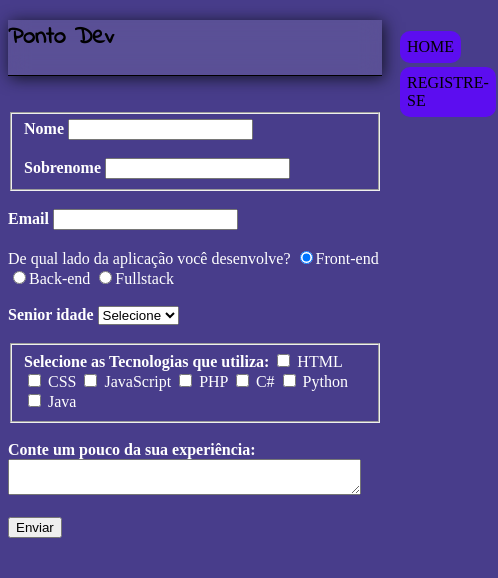
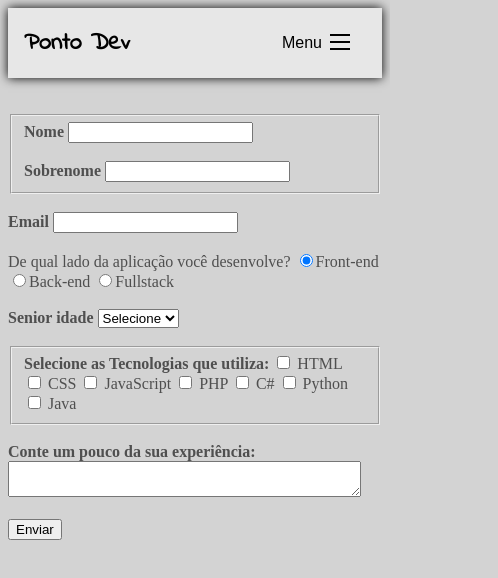
Before and after one commit to jaoopedro/blogdev, a plain HTML site: page registro.html in a window 390 px wide. Shown: the whole page, 498 px wide, since content can reach past the window. Drawn offline with Linux system fonts and the light colour scheme.

Commit message:
Atualização do Menu
Menu responsivo e atualizado.

```diff
--- a/estilo.css
+++ b/estilo.css
@@ -3,30 +3,21 @@
 
 /*Cor do site*/
 body{
-	/*background-color: #857dbb;*/
-	background-image: url("imagens/GettyImages-1086740226-5c2d625a4cedfd00016ed36c.jpg");
+	background-color: #D3D3D3;
+	/*background-image: url("imagens/GettyImages-1086740226-5c2d625a4cedfd00016ed36c.jpg");*/
 }
+
+
 div#interfaca{
 	width: 950px ;
 	position: relative;
-	background-color: #483D8B;
-	margin: 2px auto 0px auto;
+	background-color: #696969;
+	margin: 10px auto 0px auto;
 	box-shadow: 0px 0px 10px black;
 	padding: 10px;
 }
 
-header#cabeca{
-	background: rgba(255, 255, 255, 0.1);/*Efeito de vidro embaçado*/
-	backdrop-filter: blur(10px);/*Efeito de vidro embaçado*/
-	-webkit-backdrop-filter: blur(10px);/*Efeito de vidro embaçado*/
-	margin-left:137px;
-	margin-right:137px;
-	margin-bottom: 20px;
-	margin-top: -10px;
-	box-shadow: 2px 2px 15px #141525;/*EFEITO DE SOMBRA*/
 
-	border-bottom: 1px solid; /*Definido a linha na parte de baixo do header separando o menu dos outros conteúdos*/
-}
 
 /*Editando a semantica */
 
@@ -77,64 +68,124 @@ footer#rodape a{
 	color: white;
 }
 
+div#objetivo{
+	background-color: #D3D3D3;
+	color: black;
+	font-family: Arial, Helvetica, sans-serif;
+	border-radius: 3%;
+	padding: 2px;
+}
 
+/*MENU*/
+#nav
+ul {
+  margin: 0px;
+  padding: 0px;
+}
 
+a {
+  color: black;
+  text-decoration: none;
+  font-family: sans-serif;
+}
 
-/*Formatação menu principal*/
-nav#menu h1{
-	font-family: 'Indie Flower', cursive;
-	text-shadow: 1px 1px 3px black;
+a:hover {
+  background: rgba(0, 0, 0, 0.05);
 }
-nav#menu{
-	display: block; /*Flutuar poder ser manipulado (um bloco pode flutuar pela tela)*/
 
+#logo {
+  font-size: 1.5rem;
+  font-weight: bold;
+  font-family: 'Indie Flower', cursive;
+}
+
+#header {
+  box-sizing: border-box;
+  height: 70px;
+  padding: 1rem;
+  display: flex;
+  align-items: center;
+  justify-content: space-between;
+  background: #e7e7e7;
+  box-shadow: 0px 0px 10px black;
 
 }
 
-nav#menu ul{
-	list-style: none; /*Sumir marcadores*/
-	text-transform: uppercase;/*Deixar as letras maiusculas*/
-	position: absolute;
-	top: -7px ;  /*Essa margem de -20px é para o menu ficar bem la em cima*/
-	left: 350px;
-
+#menu {
+  display: flex;
+  list-style: none;
+  gap: 0.5rem;
 }
 
-
-nav#menu li{
-	display: inline-block;
-	background-color: #5c0df0;
-	border-radius: 10px;/*Para deixar o botao do menu redondo*/
-	padding: 7px; /*Serve para criar um espaço dentro do objeto*/
-	margin: 2px; /*Serve para criar um espaço fora do objeto*/
-	transition: background-color 0.5s; /*Tempo de transição*/
+#menu a {
+  display: block;
+  padding: 0.5rem;
 }
 
-nav#menu a{
-	text-decoration: none; /*Retirar o sublinhado do link*/
-	color: black;
+#btn-mobile {
+  display: none;
 }
 
-/*Usamos o :hover para efeitos de transição*/
-nav#menu li:hover{
-	background-color:#483D8B ;
+@media (max-width: 600px) {
+  #menu {
+    display: block;
+    position: absolute;
+    width: 100%;
+    top: 70px;
+    right: 0px;
+    background: #e7e7e7;
+    transition: 0.6s;
+    z-index: 1000;
+    height: 0px;
+    visibility: hidden;
+    overflow-y: hidden;
+  }
+  #nav.active #menu {
+    height: calc(100vh - 70px);
+    visibility: visible;
+    overflow-y: auto;
+  }
+  #menu a {
+    padding: 1rem 0;
+    margin: 0 1rem;
+    border-bottom: 2px solid rgba(0, 0, 0, 0.05);
+  }
+  #btn-mobile {
+    display: flex;
+    padding: 0.5rem 1rem;
+    font-size: 1rem;
+    border: none;
+    background: none;
+    cursor: pointer;
+    gap: 0.5rem;
+  }
+  #hamburger {
+    border-top: 2px solid;
+    width: 20px;
+  }
+  #hamburger::after,
+  #hamburger::before {
+    content: '';
+    display: block;
+    width: 20px;
+    height: 2px;
+    background: currentColor;
+    margin-top: 5px;
+    transition: 0.3s;
+    position: relative;
+  }
+  #nav.active #hamburger {
+    border-top-color: transparent;
+  }
+  #nav.active #hamburger::before {
+    transform: rotate(135deg);
+  }
+  #nav.active #hamburger::after {
+    transform: rotate(-135deg);
+    top: -7px;
+  }
 }
 
-nav#menu a:hover{
-	color: aliceblue;
-}
-
-nav#menu h1{
-	color:  rgb(0, 0, 0);
-	transition: color 1s;
-}
-nav#menu h1:hover{
-	color: #423d8b ;
-}
-
-#Ponto{
-	padding: 15px 0px 0px 12px;
-}
 
 
 #link-topo{
--- a/formulario.css
+++ b/formulario.css
@@ -2,7 +2,7 @@
 
 /*Cor do site*/
 body{
-	background-color: #483D8B;
+	background-color: #D3D3D3;
 
 }
 
@@ -17,62 +17,116 @@ header#cabeca{
 }
 
 /*Formatação menu principal*/
-nav#menu h1{
-	font-family: 'Indie Flower', cursive;
+#nav
+ul {
+  margin: 0px;
+  padding: 0px;
 }
-nav#menu{
-	display: block; /*Flutuar poder ser manipulado (um bloco pode flutuar pela tela)*/
-	margin-bottom: 2%; /*Deixar o Botão do menu redondo*/
+
+a {
+  color: black;
+  text-decoration: none;
+  font-family: sans-serif;
+}
+
+a:hover {
+  background: rgba(0, 0, 0, 0.05);
+}
+
+#logo {
+  font-size: 1.5rem;
+  font-weight: bold;
+  font-family: 'Indie Flower', cursive;
+}
+
+#header {
+  box-sizing: border-box;
+  height: 70px;
+  padding: 1rem;
+  display: flex;
+  align-items: center;
+  justify-content: space-between;
+  background: #e7e7e7;
+  box-shadow: 0px 0px 10px black;
 
 }
 
-nav#menu ul{
-	list-style: none; /*Sumir marcadores*/
-	text-transform: uppercase;/*Deixar as letras maiusculas*/
-	position: absolute;
-	top: -7px ;  /*Essa margem de -20px é para o menu ficar bem la em cima*/
-	left: 350px;
-
+#menu {
+  display: flex;
+  list-style: none;
+  gap: 0.5rem;
 }
 
-
-nav#menu li{
-	display: inline-block;
-	background-color: #5c0df0;
-	border-radius: 10px;
-	padding: 7px; /*Serve para criar um espaço dentro do objeto*/
-	margin: 2px; /*Serve para criar um espaço fora do objeto*/
-	transition: background-color 0.5s; /*Tempo de transição*/
+#menu a {
+  display: block;
+  padding: 0.5rem;
 }
 
-nav#menu a{
-	text-decoration: none; /*Retirar o sublinhado do link*/
-	color: black;
+#btn-mobile {
+  display: none;
 }
 
-/*Usamos o :hover para efeitos de transição*/
-nav#menu li:hover{
-	background-color:#483D8B ;
+@media (max-width: 600px) {
+  #menu {
+    display: block;
+    position: absolute;
+    width: 100%;
+    top: 70px;
+    right: 0px;
+    background: #e7e7e7;
+    transition: 0.6s;
+    z-index: 1000;
+    height: 0px;
+    visibility: hidden;
+    overflow-y: hidden;
+  }
+  #nav.active #menu {
+    height: calc(100vh - 70px);
+    visibility: visible;
+    overflow-y: auto;
+  }
+  #menu a {
+    padding: 1rem 0;
+    margin: 0 1rem;
+    border-bottom: 2px solid rgba(0, 0, 0, 0.05);
+  }
+  #btn-mobile {
+    display: flex;
+    padding: 0.5rem 1rem;
+    font-size: 1rem;
+    border: none;
+    background: none;
+    cursor: pointer;
+    gap: 0.5rem;
+  }
+  #hamburger {
+    border-top: 2px solid;
+    width: 20px;
+  }
+  #hamburger::after,
+  #hamburger::before {
+    content: '';
+    display: block;
+    width: 20px;
+    height: 2px;
+    background: currentColor;
+    margin-top: 5px;
+    transition: 0.3s;
+    position: relative;
+  }
+  #nav.active #hamburger {
+    border-top-color: transparent;
+  }
+  #nav.active #hamburger::before {
+    transform: rotate(135deg);
+  }
+  #nav.active #hamburger::after {
+    transform: rotate(-135deg);
+    top: -7px;
+  }
 }
-
-nav#menu a:hover{
-	color: aliceblue;
-}
-
-nav#menu h1{
-	color:  rgb(0, 0, 0);
-	transition: color 1s;
-}
-nav#menu h1:hover{
-	color: #423d8b ;
-}
-
-#Ponto{
-	padding: 15px 0px 0px 12px;
-}
-
 
 #formulario{
 
-    color: #ffffff;
+    color: #4F4F4F;
 }
--- a/registro.html
+++ b/registro.html
@@ -6,19 +6,25 @@
     <meta name="viewport" content="width=device-width, initial-scale=1.0">
     <title>Document</title>
     <link rel="stylesheet" href="formulario.css">
+    <link rel="icon" href="imagens/458910.png">
 </head>
 <body>
-    <header id="cabeca">
-        <nav id="menu">
-            <h1>Ponto Dev</h1>
-            <ul>
+	<header id="header">
+		<a id="logo" href="index.html">Ponto Dev</a>
+		<nav id="nav">
+		  <button aria-label="Abrir Menu" id="btn-mobile" aria-haspopup="true" aria-controls="menu" aria-expanded="false">Menu
+			<span id="hamburger"></span>
+		  </button>
+		  <ul id="menu" role="menu">
 
-                <li><a href="index.html">Home</a></li>
+			<li><a href="/">Produtos</a></li>
+			<li><a href="https://github.com/jaoopedro" target="_black">Portfólio</a></li>
+			<li><a href="registro.html" target="_black">Cadastre-se</a></li>
+		  </ul>
+		</nav>
+	  </header>
+	  <script src="./script.js"></script>
 
-                <li><a href="">Registre-se</a></li>
-            </ul>
-        </nav>
-    </header>
     <br>
     <br>
     <form id="formulario">
--- /dev/null
+++ b/script.js
@@ -0,0 +1,17 @@
+const btnMobile = document.getElementById('btn-mobile');
+
+function toggleMenu(event) {
+  if (event.type === 'touchstart') event.preventDefault();
+  const nav = document.getElementById('nav');
+  nav.classList.toggle('active');
+  const active = nav.classList.contains('active');
+  event.currentTarget.setAttribute('aria-expanded', active);
+  if (active) {
+    event.currentTarget.setAttribute('aria-label', 'Fechar Menu');
+  } else {
+    event.currentTarget.setAttribute('aria-label', 'Abrir Menu');
+  }
+}
+
+btnMobile.addEventListener('click', toggleMenu);
+btnMobile.addEventListener('touchstart', toggleMenu);
```
Also changed, not shown: index.html (+17 -16 lines), menuantigo.txt (added).
